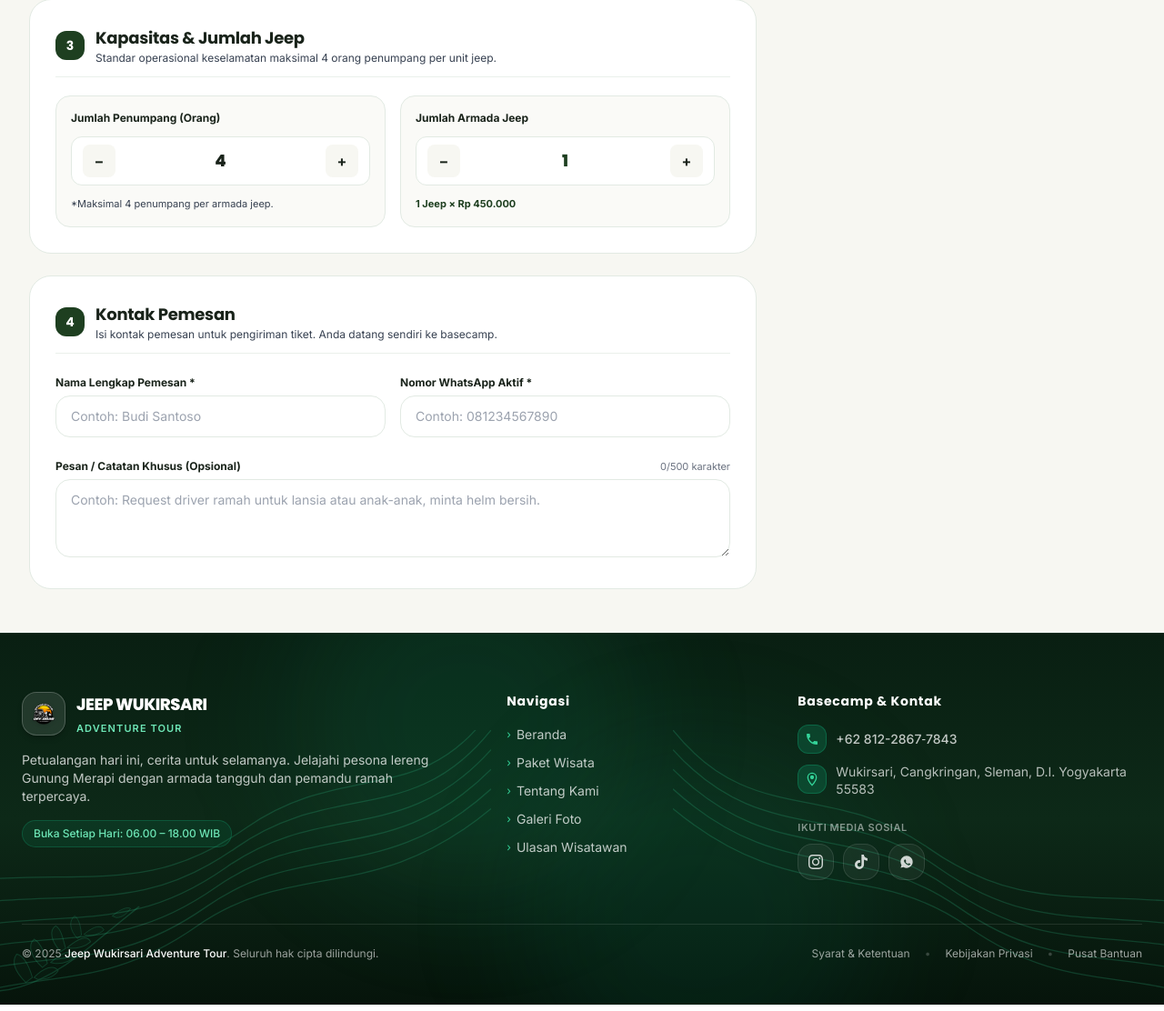
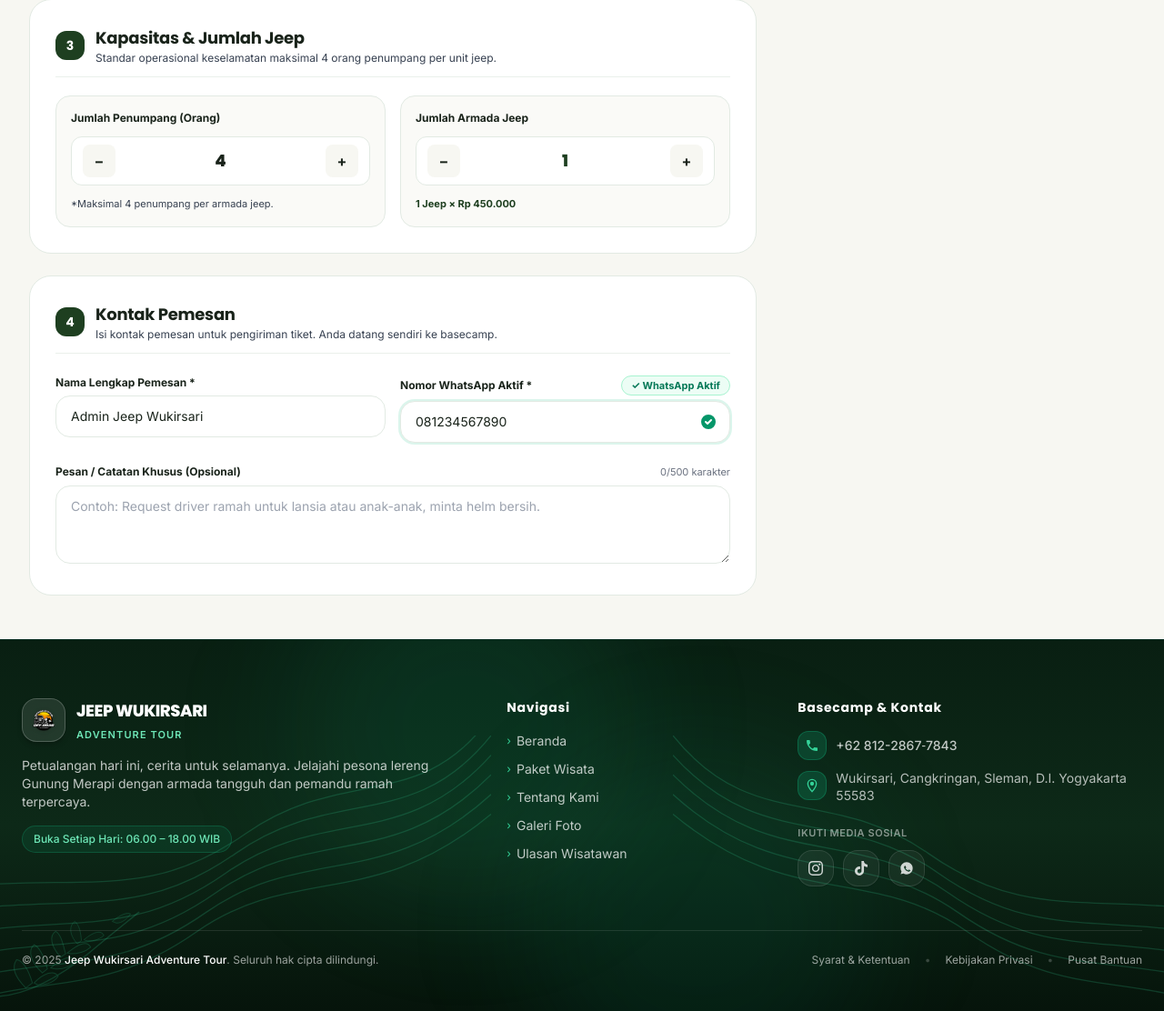
Before and after one commit to glentmargareza/TA, a Laravel app: page /booking in a window 1280 px wide. Shown: the part 1592-2704 px from the top of the page at 91% size. Run offline with Laravel 12, Linux system fonts and the light colour scheme; a user stored in the database is signed in; data comes from the database, SQL or seed files in the repository; tables that the repository leaves empty hold one stand-in row (values such as "Sample post"); some libraries are stand-ins or nearby versions; some web fonts are replaced.

Commit message:
upadte kontak otomatis

```diff
--- a/resources/views/booking/create.blade.php
+++ b/resources/views/booking/create.blade.php
@@ -202,7 +202,7 @@
                     <div class="grid grid-cols-1 sm:grid-cols-2 gap-4">
                         <div class="space-y-1.5">
                             <label for="name" class="block text-xs font-bold text-merapiText-primary">Nama Lengkap Pemesan *</label>
-                            <input id="name" value="{{ old('customer_name') }}" class="w-full px-4 py-3 rounded-2xl border border-wukirsari-border bg-white text-merapiText-primary text-sm focus:outline-none focus:border-wukirsari-primary focus:ring-2 focus:ring-wukirsari-primary/15 transition-all" placeholder="Contoh: Budi Santoso" autocomplete="name">
+                            <input id="name" value="{{ old('customer_name', auth()->user()->name ?? '') }}" class="w-full px-4 py-3 rounded-2xl border border-wukirsari-border bg-white text-merapiText-primary text-sm focus:outline-none focus:border-wukirsari-primary focus:ring-2 focus:ring-wukirsari-primary/15 transition-all" placeholder="Contoh: Budi Santoso" autocomplete="name">
                         </div>
                         <div class="space-y-1.5" id="waGroup">
                             <div class="flex items-center justify-between">
@@ -210,7 +210,7 @@
                                 <span id="waStatusBadge" class="hidden text-[10px] sm:text-[11px] font-bold px-2.5 py-0.5 rounded-full transition-all"></span>
                             </div>
                             <div class="relative">
-                                <input id="wa" value="{{ old('customer_phone') }}" class="w-full pl-4 pr-11 py-3 rounded-2xl border border-wukirsari-border bg-white text-merapiText-primary text-sm focus:outline-none focus:border-wukirsari-primary focus:ring-2 focus:ring-wukirsari-primary/15 transition-all" inputmode="tel" placeholder="Contoh: 081234567890" autocomplete="tel">
+                                <input id="wa" value="{{ old('customer_phone', auth()->user()->phone ?? '') }}" class="w-full pl-4 pr-11 py-3 rounded-2xl border border-wukirsari-border bg-white text-merapiText-primary text-sm focus:outline-none focus:border-wukirsari-primary focus:ring-2 focus:ring-wukirsari-primary/15 transition-all" inputmode="tel" placeholder="Contoh: 081234567890" autocomplete="tel">
                                 <div id="waStatusIcon" class="absolute right-3.5 top-1/2 -translate-y-1/2 flex items-center justify-center transition-all pointer-events-none"></div>
                             </div>
                             <span id="waFeedback" class="hidden text-[11px] text-rose-600 font-medium transition-colors"></span>
@@ -737,7 +737,7 @@ function renderDateDetectionPanel(data) {
     } else if (isSelected) {
       cardBorder = 'border-emerald-600 bg-emerald-50/90 shadow-xs ring-2 ring-emerald-600/20 cursor-pointer';
     } else if (booked > 0) {
-      cardBorder = 'border-amber-300 bg-amber-50/40 hover:bg-amber-50 text-slate-800 cursor-pointer';
+      cardBorder = 'border-emerald-300 bg-emerald-50/40 hover:bg-emerald-50 text-slate-800 cursor-pointer';
     } else {
       cardBorder = 'border-slate-200 bg-white hover:border-emerald-500 hover:bg-emerald-50/30 text-slate-800 cursor-pointer';
     }
@@ -760,11 +760,11 @@ function renderDateDetectionPanel(data) {
           <span class="text-rose-500">${booked} Jeep dipesan</span>
         </div>`;
     } else {
-      const warna = booked > 0 ? 'text-amber-700' : 'text-emerald-700';
+      const warna = 'text-emerald-700';
       quotaDetail = `
         <div class="flex items-center justify-between gap-2 text-[11px]">
           <span class="text-slate-600 font-medium">Sisa: <strong class="${warna}">${sisa} dari ${maxJ} Jeep</strong></span>
-          ${booked > 0 ? `<span class="text-amber-600">${booked} dipesan</span>` : ''}
+          ${booked > 0 ? `<span class="text-emerald-600">${booked} dipesan</span>` : ''}
         </div>
         ${isFull ? `<div class="text-[10px] text-rose-600 font-semibold">Kurang untuk ${state.qty} jeep yang dipilih</div>` : ''}`;
     }
```
Also changed, not shown: database/migrations/2026_11_19_000001_add_soft_deletes_to_packages_table.php.
